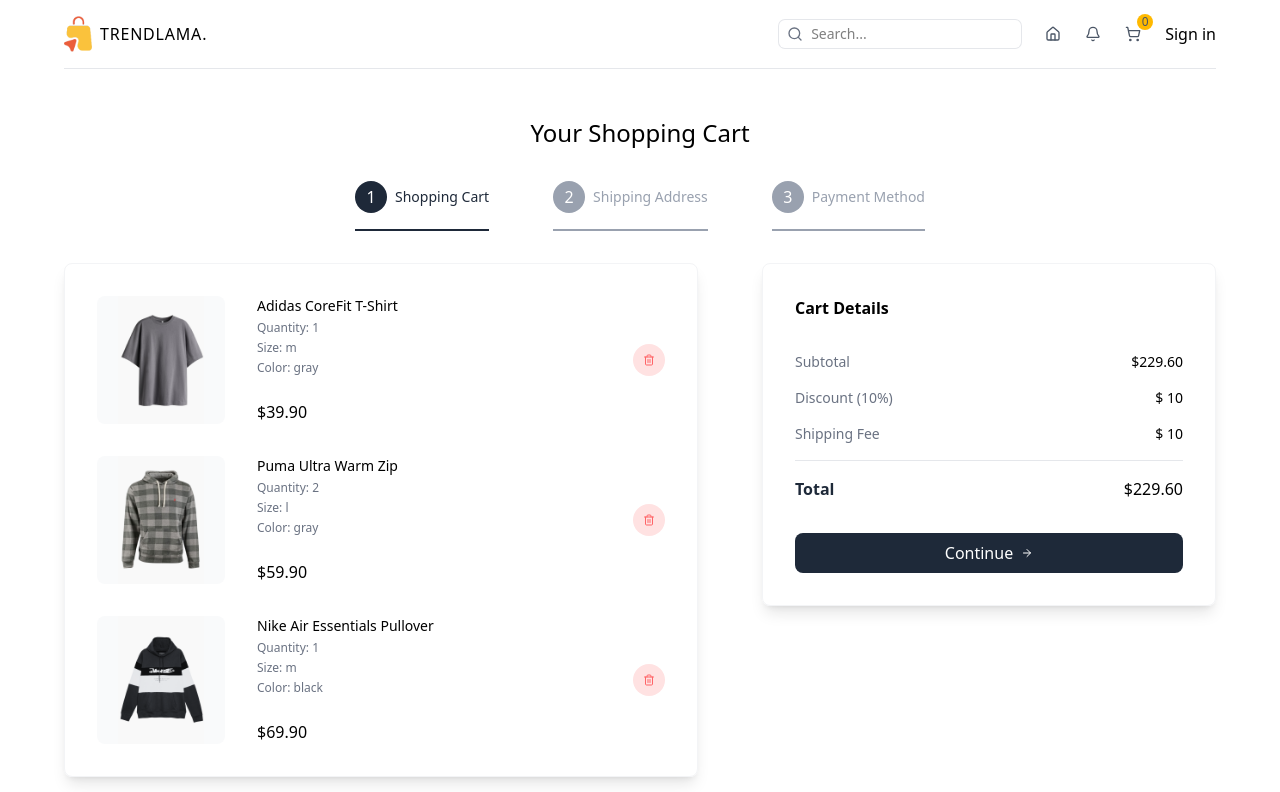
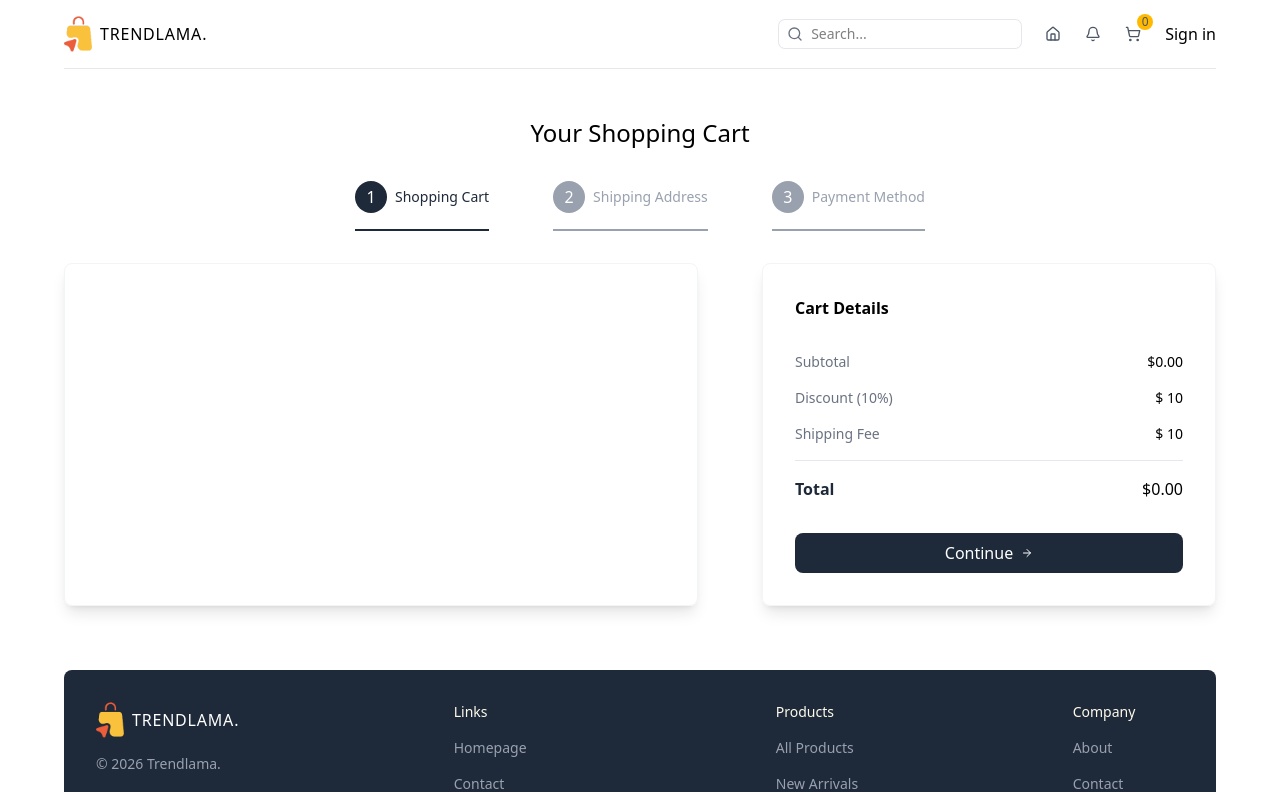
Before and after one commit to handa26/e-commerce-ui, a Next.js app: page /cart in a window 1280 px wide. Shown: the top 792 px of the page. Built offline with nearby package versions, Linux system fonts and the light colour scheme.

Commit message:
feat: persist cart data on local storage, modify add cart actions

```diff
--- a/src/app/cart/page.tsx
+++ b/src/app/cart/page.tsx
@@ -5,9 +5,10 @@
 import { ArrowRight, Trash2 } from "lucide-react";
 import Image from "next/image";
 
-import { CartItemsType } from "@/types";
+import { CartItemsType, ShippingFormInputs } from "@/types";
 import ShippingForm from "@/components/ShippingForm";
 import PaymentForm from "@/components/PaymentForm";
+import useCartStore from "@/stores/cartStore";
 
 const steps = [
 	{
@@ -84,9 +85,11 @@
 const CartPage = () => {
 	const searchParams = useSearchParams();
 	const router = useRouter();
-	const [shippingForm, setShippingForm] = useState(null);
+	const [shippingForm, setShippingForm] = useState<ShippingFormInputs>();
 
 	const activeStep = parseInt(searchParams.get("step") || "1");
+
+	const { cart, removeFromCart } = useCartStore();
 
 	return (
 		<div className="flex flex-col gap-8 items-center justify-center mt-12">
@@ -119,9 +122,12 @@
 				{/* CART ITEMS */}
 				<div className="w-full lg:w-7/12 shadow-lg border-1 border-gray-100 p-8 rounded-lg flex flex-col gap-8">
 					{activeStep === 1 ? (
-						cartItems.map((item) => (
+						cart.map((item) => (
 							// Cart item
-							<div className="flex items-center justify-between" key={item.id}>
+							<div
+								className="flex items-center justify-between"
+								key={item.id + item.selectedSize + item.selectedColor}
+							>
 								{/* Image & Details */}
 								<div className="flex gap-8">
 									{/* Image */}
@@ -153,7 +159,10 @@
 								</div>
 
 								{/* Delete */}
-								<button className="w-8 h-8 rounded-full bg-red-100 hover:bg-red-200 transition-all duration-300 text-red-400 flex items-center justify-center cursor-pointer">
+								<button
+									onClick={() => removeFromCart(item)}
+									className="w-8 h-8 rounded-full bg-red-100 hover:bg-red-200 transition-all duration-300 text-red-400 flex items-center justify-center cursor-pointer"
+								>
 									<Trash2 className="w-3 h-3" />
 								</button>
 							</div>
@@ -178,7 +187,7 @@
 							<p className="text-gray-500">Subtotal</p>
 							<p className="font-medium">
 								$
-								{cartItems
+								{cart
 									.reduce((acc, item) => acc + item.price * item.quantity, 0)
 									.toFixed(2)}
 							</p>
@@ -202,7 +211,7 @@
 							<p className="text-gray-800 font-semibold">Total</p>
 							<p className="font-medium">
 								$
-								{cartItems
+								{cart
 									.reduce((acc, item) => acc + item.price * item.quantity, 0)
 									.toFixed(2)}
 							</p>
--- a/src/components/ShoppingCartIcon.tsx
+++ b/src/components/ShoppingCartIcon.tsx
@@ -8,11 +8,13 @@
 const ShoppingCartIcon = () => {
 	const { cart } = useCartStore();
 
+	const cartQty = cart.reduce((acc, item) => acc + item.quantity, 0);
+
 	return (
 		<Link href="/cart" className="relative">
 			<ShoppingCart className="w-4 h-4 text-gray-600" />
 			<span className="absolute -top-3 -right-3 bg-amber-400 text-gray-600 rounded-full w-4 h-4 flex items-center justify-center text-xs font-medium">
-				{cart.length}
+				{cartQty}
 			</span>
 		</Link>
 	);
--- a/src/stores/cartStore.ts
+++ b/src/stores/cartStore.ts
@@ -1,15 +1,58 @@
 import { create } from "zustand";
+import { persist, createJSONStorage } from "zustand/middleware";
 
 import { CartStoreActionsType, CartStoreStateType } from "@/types";
 
-const useCartStore = create<CartStoreStateType & CartStoreActionsType>()((set) => ({
-	cart: [],
-	addToCart: (product) => set((state) => ({ cart: [...state.cart, product] })),
-	removeFromCart: (product) =>
-		set((state) => ({
-			cart: state.cart.filter((p) => p.id !== product.id),
-		})),
-	clearCart: () => set({ cart: [] }),
-}));
+const useCartStore = create<CartStoreStateType & CartStoreActionsType>()(
+	persist(
+		(set) => ({
+			cart: [],
+			addToCart: (product) =>
+				set((state) => {
+					const existingIndex = state.cart.findIndex(
+						(p) =>
+							p.id === product.id &&
+							p.selectedSize === product.selectedSize &&
+							p.selectedColor === product.selectedColor,
+					);
+
+					if (existingIndex !== -1) {
+						const updatedCart = [...state.cart];
+						updatedCart[existingIndex].quantity += product.quantity || 1;
+
+						return { cart: updatedCart };
+					}
+
+					return {
+						cart: [
+							...state.cart,
+							{
+								...product,
+								quantity: 1,
+								selectedSize: product.selectedSize,
+								selectedColor: product.selectedColor,
+							},
+						],
+					};
+				}),
+			removeFromCart: (product) =>
+				set((state) => ({
+					cart: state.cart.filter(
+						(p) =>
+							!(
+								p.id === product.id &&
+								p.selectedSize === product.selectedSize &&
+								p.selectedColor === product.selectedColor
+							),
+					),
+				})),
+			clearCart: () => set({ cart: [] }),
+		}),
+		{
+			name: "cart",
+			storage: createJSONStorage(() => localStorage),
+		},
+	),
+);
 
 export default useCartStore;
```
